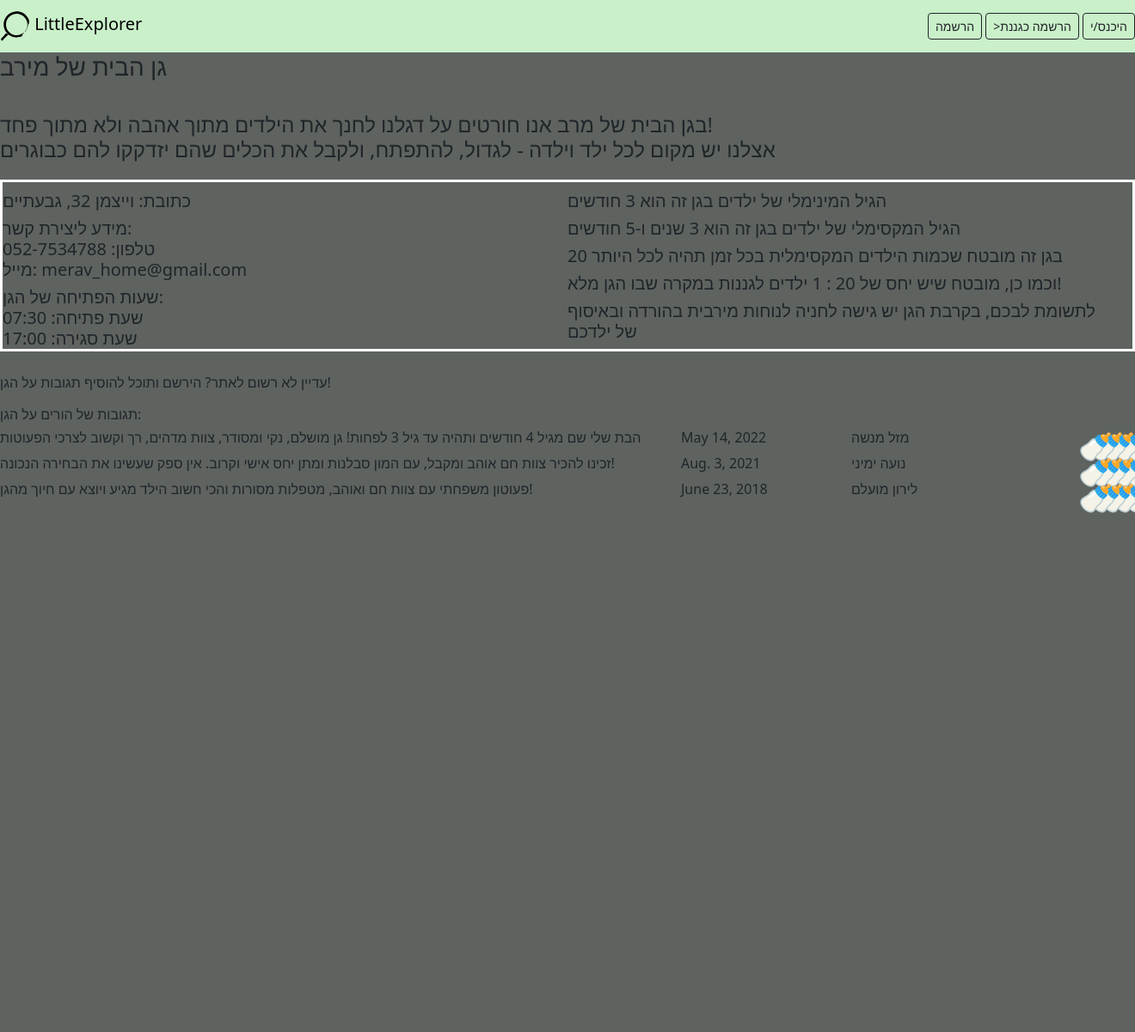
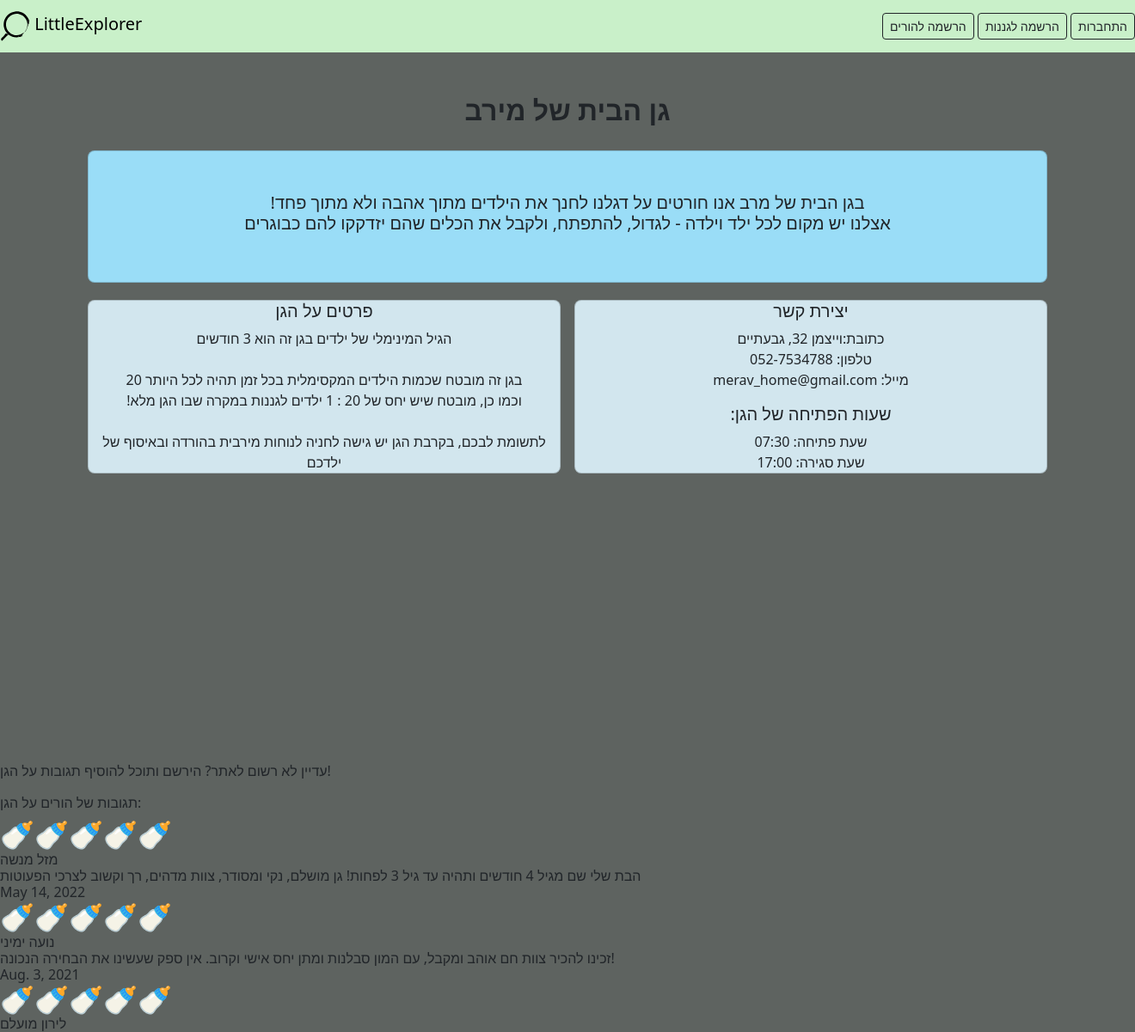
Before and after one commit to idoweinstein/LittleExplorer, a Django app: page /kindergarten/1 in a window 1320 px wide; the page is wider, and only the part inside the window is pictured. Shown: the top 1201 px of that part at 86% size. Before the commit the page ends 597 px from the top of that part, so only its background shows below. Run offline with Django 4.2, Linux system fonts and the light colour scheme; data comes from the database, SQL or seed files in the repository; both versions use the stored data as it was after the commit.

Commit message:
kindergarten styke and login

```diff
--- a/app/templates/add_kindergarten.html
+++ b/app/templates/add_kindergarten.html
@@ -3,7 +3,6 @@
 {% block content %}
 <body>
 <div class="register">
-    <link rel="stylesheet" href="..\static\register.css">
     <form method="POST" novalidate>
         {% csrf_token %}
         <h3>הוספת גן</h3>
@@ -20,6 +19,7 @@
             {% if field.help_text %}
             <small style="color: grey">{{ field.help_text }}</small>
             {% endif %}
+
 
             {% for error in field.errors %}
             <div style="color: red">{{ error }}</p>
@@ -42,7 +42,6 @@
             {% if field.help_text %}
             <small style="color: grey">{{ field.help_text }}</small>
             {% endif %}
-
             {% for error in field.errors %}
             <div style="color: red">{{ error }}</p>
             {% endfor %}
--- a/app/templates/base.html
+++ b/app/templates/base.html
@@ -15,11 +15,11 @@
          <button type="button" class="btn btn-outline-dark  btn-sm" type="submit" onclick="location.href = '/logout'"><span class="glyphicon glyphicon-log-out"></span>התנתק/י</button>
       {% else %}
          <button type="button" class="btn btn-outline-dark  btn-sm" class="glyphicon glyphicon-user" type="submit" onclick="location.href = '/parent_sign_up'">
-            <span class="glyphicon glyphicon-user"></span>הרשמה</button>
+            <span class="glyphicon glyphicon-user"></span>הרשמה להורים</button>
          <button type="button" class="btn btn-outline-dark  btn-sm" class="glyphicon glyphicon-user" type="submit" onclick="location.href = '/teacher_sign_up'">
-            <span class="glyphicon glyphicon-user"></span>>הרשמה כגננת</button>
+            <span class="glyphicon glyphicon-user"></span>הרשמה לגננות</button>
          <button type="button" class="btn btn-outline-dark btn-sm" type="submit" onclick="location.href = '/login'">
-            <span class="glyphicon glyphicon-log-in"></span>היכנס/י</button>
+            <span class="glyphicon glyphicon-log-in"></span>התחברות</button>
       {% endif %}
    </form>
  </nav>
--- a/app/templates/index.html
+++ b/app/templates/index.html
@@ -6,12 +6,12 @@
       <div class="d-flex justify-content-center">
          <form method="GET" action="/search">
             <div  style="margin-top: 100px;">
-               <input type="radio" id="name" checked><label for="name">חיפוש לפי שם</label>
-               <input type="radio" id="location"><label for="location">חיפוש לפי מקום</label>
+               <input type="radio" name="method" id="name" checked><label for="name">חיפוש לפי שם</label>
+               <input type="radio" name="method" id="location"><label for="location">חיפוש לפי מקום</label>
                <div class="input-group rounded">
                <form class="form-inline">
                   <input class="form-control mr-sm-2" type="search" aria-label="Search">
-                  <button class="btn btn-outline-dark btn-sm" type="submit">חיפוש</button>
+                  <button class="btn btn-outline-dark btn-sm" name="value" type="submit">חיפוש</button>
                </form>
             </div>
             </div>
--- a/app/templates/kindergarten.html
+++ b/app/templates/kindergarten.html
@@ -38,9 +38,65 @@
     }
 </script>
 <body>
-<link rel="stylesheet" href="..\static\kindergarten.css">
-<h3>{{ kindergarten.name }}</h3>
 
+<section class="vh-100 h-custom">
+    <div class="container py-5" dir="rtl">
+        <div class="d-flex justify-content-center" style="margin-bottom: 20px;">
+            <h2 class="fw-bold mb-2 text-uppercase text-center">{{ kindergarten.name }}</h2>
+        </div>
+
+        <div class="card rounded-3 p-md-5" style="background-color: #9addf7; margin-bottom: 20px;">
+            {% if kindergarten_info.description %}
+            <h5 class="text-center">
+                <span style="white-space: pre-line">{{ kindergarten_info.description }}</span>
+            </h3>
+            {% endif %}
+        </div>
+
+        <div class="row row-cols-2 g-3 text-center">
+            <div class="col">
+              <div class="card rounded-3" style="background-color: #d2e6ee;">
+                <h5 class="card-title">יצירת קשר</h5>
+                <p class="card-text">
+                    כתובת:{{ kindergarten.address }}, {{ kindergarten.region }}
+                    {% if kindergarten_info.phone %}
+                    <br>טלפון: {{ kindergarten_info.phone }}
+                    {% endif %}
+                    {% if kindergarten_info.mail %}
+                    <br>מייל: {{ kindergarten_info.mail }}
+                    {% endif %}
+                </p>
+                <h5 class="card-title">שעות הפתיחה של הגן:</h5>
+                    <p class="card-text">
+                        שעת פתיחה: {{ kindergarten.open_time|date:'H:i' }}
+                        <br>שעת סגירה: {{ kindergarten.close_time|date:'H:i' }}
+                    </p>
+                </div>
+            </div>
+            <div class="col">
+                <div class="card rounded-3" style="background-color: #d2e6ee;">
+                    <h5 class="card-title">פרטים על הגן</h5>
+                    <p class="card-text">
+                        הגיל המינימלי של ילדים בגן זה הוא {{ kindergarten.get_min_age_display}}
+                        <br>
+                        <br>בגן זה מובטח שכמות הילדים המקסימלית בכל זמן תהיה לכל היותר {{ kindergarten.capacity }}
+                        <br>וכמו כן, מובטח שיש יחס של {{ kindergarten.display_ratio_children_teachers }} ילדים לגננות במקרה שבו הגן
+                        מלא!
+                        <br>
+                        {% if kindergarten.has_parking == 1 %}
+                        <br>לתשומת לבכם, בקרבת הגן יש גישה לחניה לנוחות מירבית בהורדה ובאיסוף של ילדכם
+                        {% else %}
+                        <br>לתשומת לבכם, חשוב לדעת כי אין חניה מסודרת בקרבת הגן
+                        {% endif %}
+                    </p>
+                </div>
+            </div>
+
+    </div>
+  </section>
+
+
+<div class="d-flex justify-content-center">
     {% if user.is_authenticated%}
 
     {% if kindergarten.is_free%}
@@ -53,49 +109,8 @@
         הגן מלא ולכן לא ניתן להרשם אליו
     {% endif %}
     {% endif %}
+</div>
 
-<div class="description">
-    {% if kindergarten_info.description %}
-    <h4>
-        <br><span style="white-space: pre-line">{{ kindergarten_info.description }}</span>
-    </h4>
-    {% endif %}
-
-</div>
-<div class="details">
-    <div class="contact_details">
-        <h5>
-            כתובת: {{ kindergarten.address }}, {{ kindergarten.region }}
-        </h5>
-        {% if kindergarten_info.phone or kindergarten_info.mail %}
-        <h5>מידע ליצירת קשר:
-            {% if kindergarten_info.phone %}
-            <br>טלפון: {{ kindergarten_info.phone }}
-            {% endif %}
-            {% if kindergarten_info.mail %}
-            <br>מייל: {{ kindergarten_info.mail }}
-            {% endif %}
-        </h5>
-        {% endif %}
-        <h5>שעות הפתיחה של הגן:
-            <br>שעת פתיחה: {{ kindergarten.open_time|date:'H:i' }}
-            <br>שעת סגירה: {{ kindergarten.close_time|date:'H:i' }}
-        </h5>
-    </div>
-    <div class="kindergarten_details">
-        <h5> הגיל המינימלי של ילדים בגן זה הוא {{ kindergarten.get_min_age_display}} </h5>
-        <h5>הגיל המקסימלי של ילדים בגן זה הוא {{ kindergarten.get_max_age_display}} </h5>
-        <h5>בגן זה מובטח שכמות הילדים המקסימלית בכל זמן תהיה לכל היותר {{ kindergarten.capacity }} </h5>
-        <h5>וכמו כן, מובטח שיש יחס של {{ kindergarten.display_ratio_children_teachers }} ילדים לגננות במקרה שבו הגן
-            מלא! </h5>
-        <h5>{% if kindergarten.has_parking == 1 %}
-            לתשומת לבכם, בקרבת הגן יש גישה לחניה לנוחות מירבית בהורדה ובאיסוף של ילדכם
-            {% else %}
-            לתשומת לבכם, חשוב לדעת כי אין חניה מסודרת בקרבת הגן
-            {% endif %}
-        </h5>
-    </div>
-</div>
 
 {% if user.is_authenticated %}
 <br>
```
Also changed, not shown: app/templates/login.html (+35 -21 lines), app/templates/register.html (+106 -3 lines), app/templates/search.html (+15 -11 lines), db.sql. Lines whose indentation alone changed are shown as unchanged.
